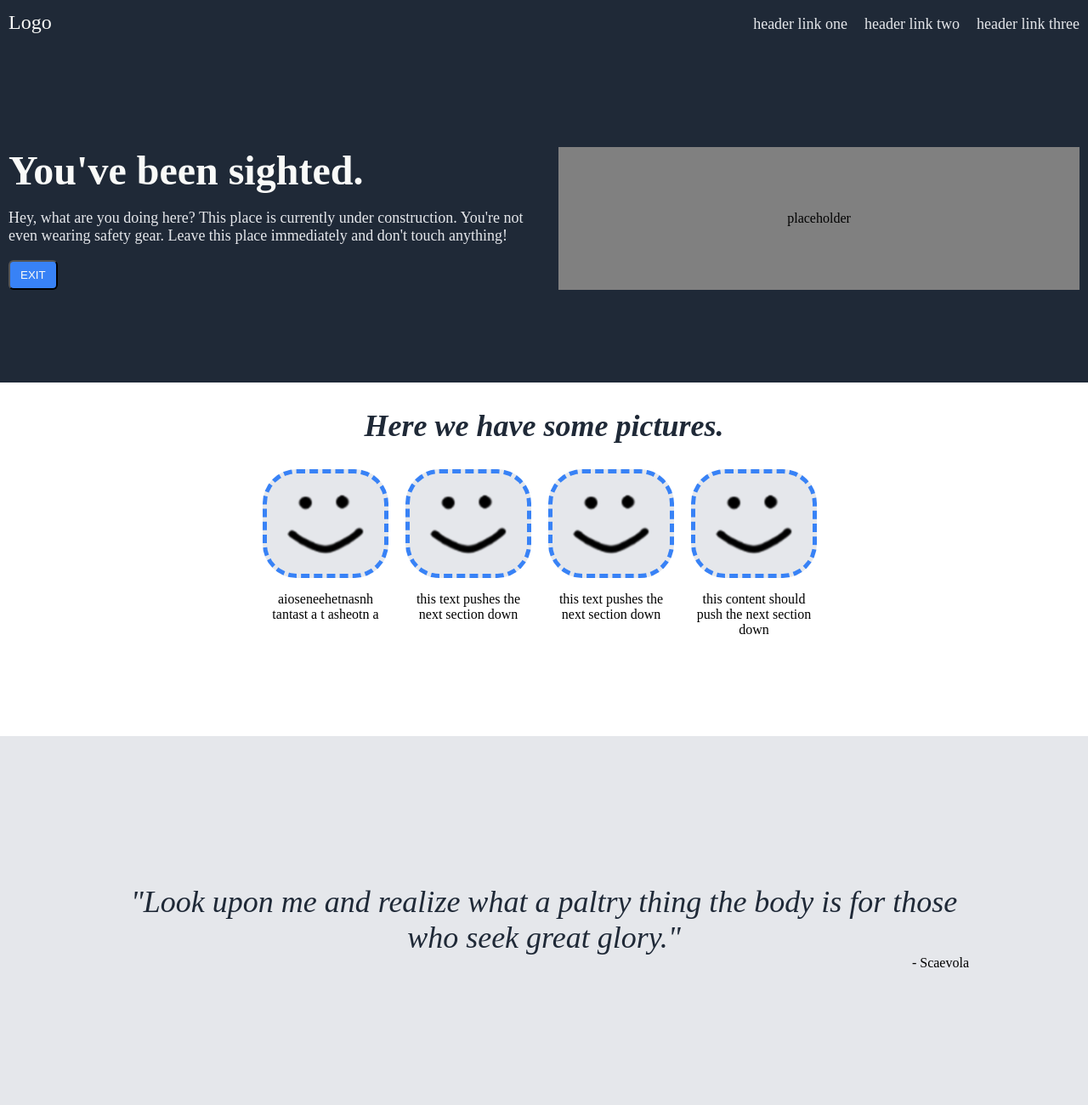
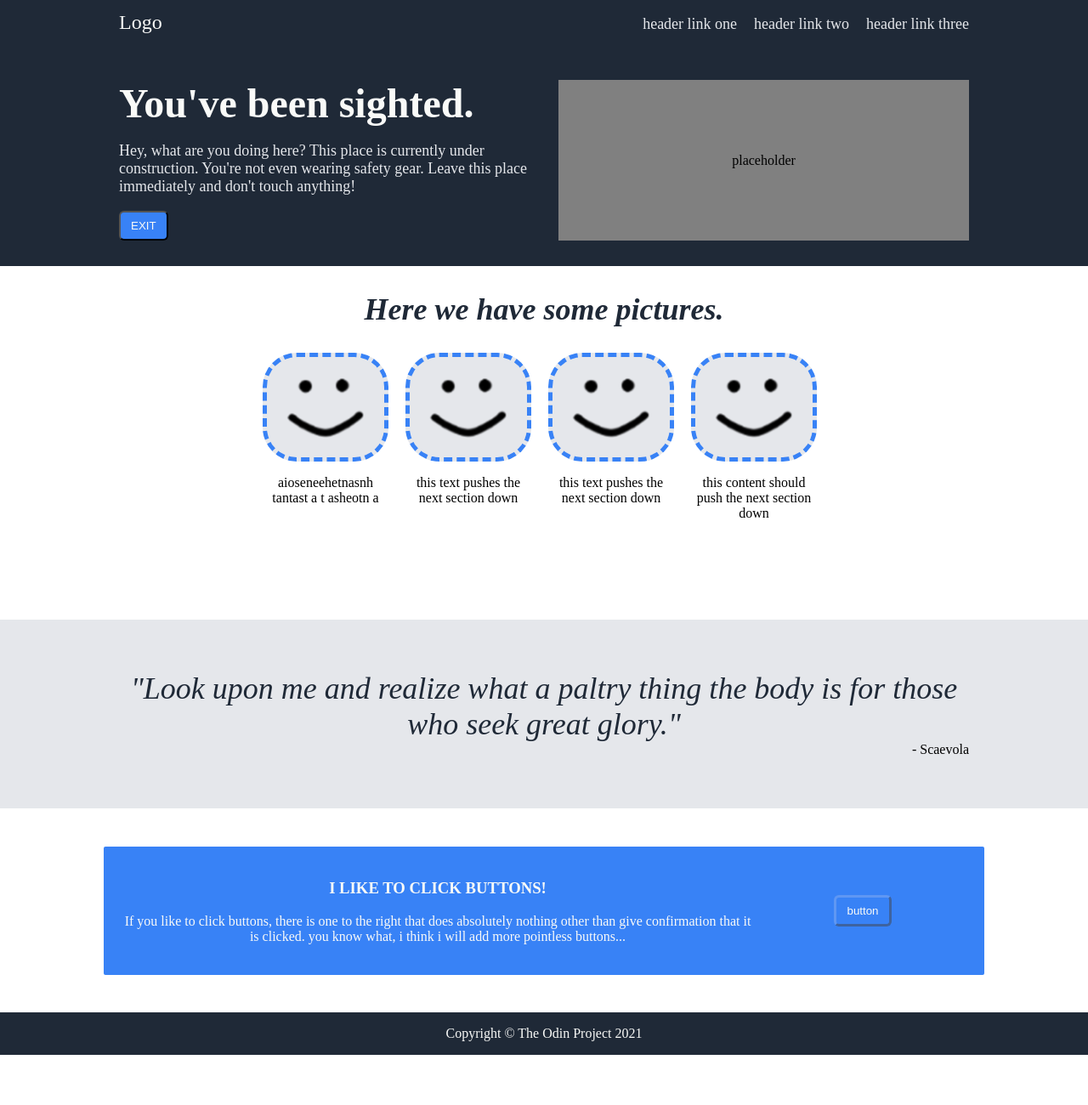
Before and after one commit to syrupsandwich/landing-page, a plain HTML site: page index.html in a window 1280 px wide. Shown: the top 1300 px of the page at 85% size. After the commit the page ends 1241 px from the top, so only its background shows below. Drawn offline with Linux system fonts and the light colour scheme.

Commit message:
Update style.css

```diff
--- a/css/style.css
+++ b/css/style.css
@@ -5,27 +5,20 @@ body {
   padding: 0px;
   margin: 0px;
 }
-.box-1,
-.box-2,
-.box-3,
-.box-4 {
-  /* padding: 0px 300px; */
-}
 text {
   margin: 2px 0px;
 }
 /* first main container */
 .box-1,
 footer {
-  background-color: #1F2937;
   display: flex;
   flex-direction: column;
+  flex-wrap: wrap;
   align-content: center;
-  flex-wrap: wrap;
+  background-color: #1F2937;
 }
 .box-1 {
-  height: 450px;
-  padding: 0 10px;
+  padding: 0 18px;
 }
 h1 {
   font-size: 48px;
@@ -72,9 +65,10 @@ h1 {
 .intro {
   display: flex;
   flex-direction: row;
-  margin: auto 0px;
+  margin: 30px 0px;
   justify-content: center;
   gap: 10px;
+  max-width: 1000px;
 }
 button {
   background-color: #3882F6;
@@ -124,8 +118,8 @@ button {
   flex-direction: column;
   justify-content: center;
   background-color: #E5E7EB;
-  height: 450px;
   align-items: center;
+  padding: 60px 18px;
 }
 .inspiration {
   display: flex;
@@ -139,7 +133,7 @@ button {
   color: #1F2937;
   margin: 0px;
   text-align: center;
-  width: 1000px;
+  max-width: 1000px;
 }
 .credit {
   margin: 0px;
@@ -148,11 +142,12 @@ button {
 
 /* 4th box */
 .box-4 {
-  height: 200px;
+  min-height: 200px;
   display: flex;
   flex-direction: column;
   justify-content: center;
   align-items: center;
+  padding: 20px 18px;
 }
 .prompt {
   display: flex;
@@ -160,13 +155,18 @@ button {
   border-radius: 2px;
   justify-content: space-evenly;
   align-items: center;
-  height: 120px;
   color: #F9FAF8;
-  width: 1000px;
+  max-width: 1000px;
+  padding: 20px 18px;
+  flex-wrap: wrap;
 }
 .trigger {
+  flex: 3;
   text-align: center;
-  margin: 12px 18px;
+  min-width: 300px;
+}
+.exit{
+  flex: 1;
 }
 .exit button{
   border-color: #5f97f3;
```
